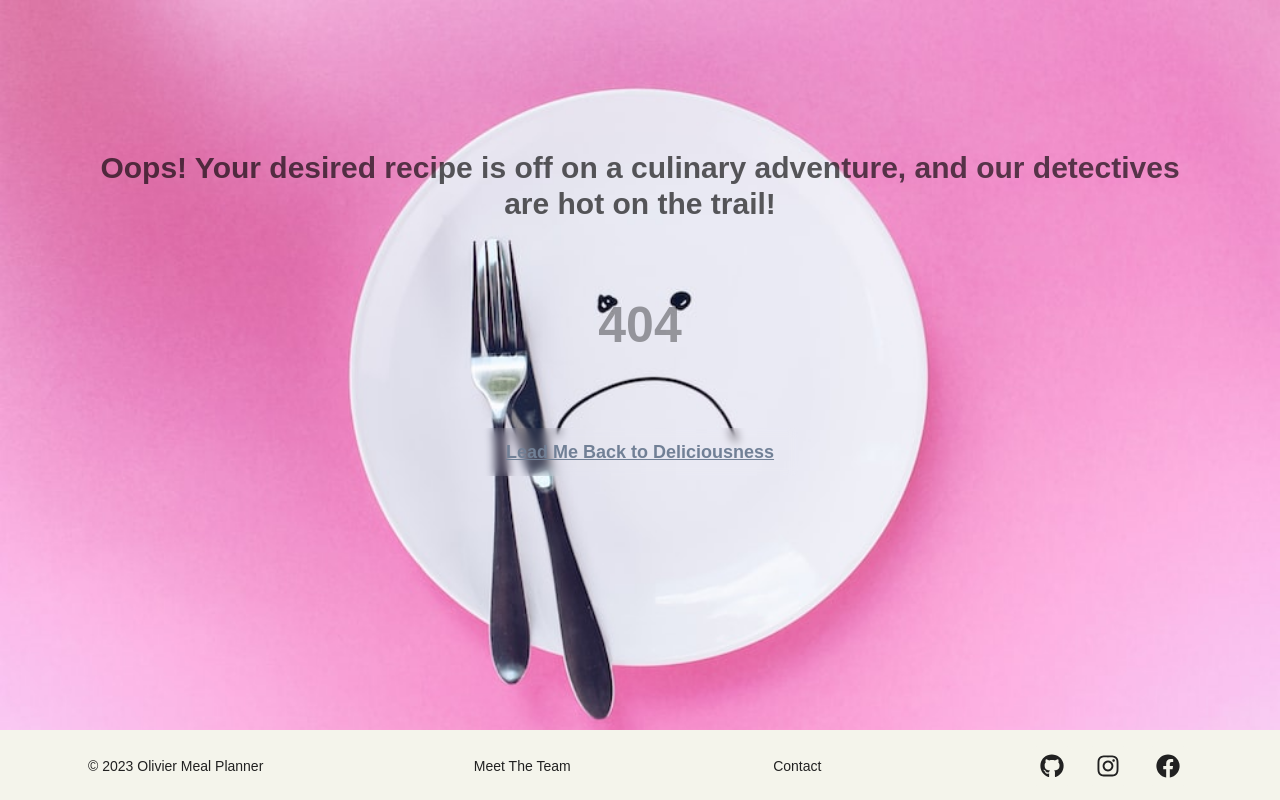
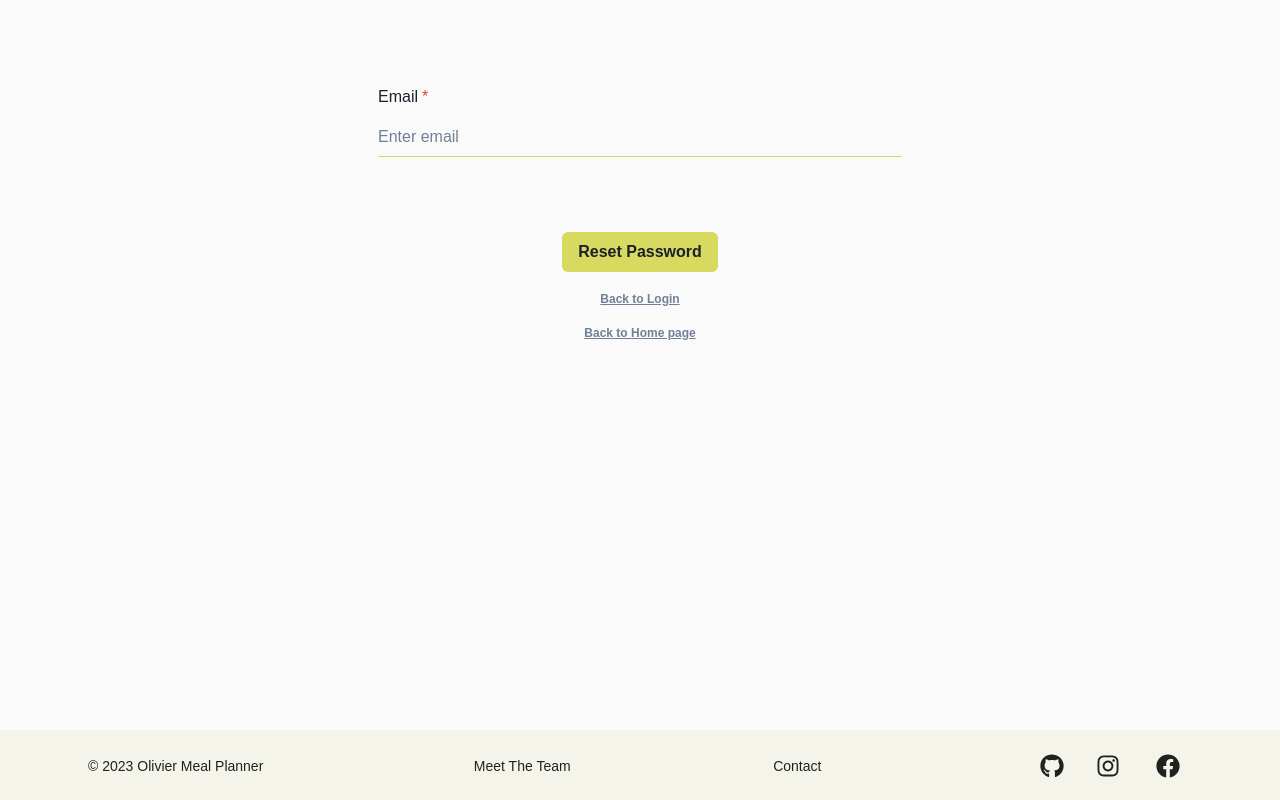
Before and after one commit to Code-the-Dream-School/dd-prac-team1-front, a React (Create React App) app: page /forget-password in a window 1280 px wide. Before the commit this address had no page. Built offline with nearby package versions, Linux system fonts and the light colour scheme.

Commit message:
reset password logic

```diff
--- /dev/null
+++ b/src/components/Login/ForgetPassword.tsx
@@ -0,0 +1,106 @@
+import { useState } from "react";
+import {
+  Box,
+  Button,
+  Center,
+  Container,
+  Flex,
+  FormControl,
+  FormLabel,
+  Input,
+  Text,
+  useToast
+} from "@chakra-ui/react";
+import { useNavigate } from "react-router-dom";
+import { forgetPassword } from "../../utils/fetchData";
+
+const ForgetPassword = () => {
+  const [isSended, setIsSended] = useState(false);
+  const toast = useToast();
+  const navigate = useNavigate();
+  const navigateToLogin = () => {
+    navigate("/login");
+  };
+  const navigateToHome = () => {
+    navigate("/");
+  };
+
+  const handleResetEmail = (e: any) => {
+    e.preventDefault();
+    const data = new FormData(e.target);
+    const emailObj = Object.fromEntries(data.entries());
+    forgetPassword(emailObj)
+      .then(response => {
+        console.log(response);
+        toast({
+          title: "",
+          description: "",
+          status: "success",
+          duration: 4000,
+          isClosable: true,
+          position: "top",
+          render: () => (
+            <>
+              <Box p="7" bg="green" borderRadius="5">
+                {response.data.message}
+              </Box>
+            </>
+          )
+        });
+        setIsSended(true);
+        e.target.reset();
+      })
+      .catch(error => {
+        console.log(error);
+        toast({
+          title: "Error",
+          description: `${
+            error?.response?.data?.msg ||
+            error?.response?.data?.message?.error ||
+            error?.response?.data?.error ||
+            error?.response?.data ||
+            error?.message ||
+            "unknown error"
+          }`,
+          status: "error",
+          duration: 3000,
+          isClosable: true,
+          position: "top"
+        });
+      });
+  };
+
+  return (
+    <Container maxW="xl" mt="50">
+      <Box as="form" onSubmit={handleResetEmail}>
+        <Box p="10px">
+          <FormControl isRequired marginY="25">
+            <FormLabel htmlFor="resetEmail">Email</FormLabel>
+            <Input
+              type="email"
+              id="resetEmail"
+              variant="flushed"
+              name="email"
+              placeholder="Enter email"
+            />
+          </FormControl>
+        </Box>
+        <Center mt="10">
+          <Button variant="solid" type="submit" isDisabled={isSended}>
+            Reset Password
+          </Button>
+        </Center>
+      </Box>
+      <Flex alignItems="center" justifyContent="center" flexDirection="column">
+        <Button variant="link" size="xs" mt="5" onClick={navigateToLogin}>
+          <Text as="ins">Back to Login</Text>
+        </Button>
+        <Button variant="link" size="xs" mt="5" onClick={navigateToHome}>
+          <Text as="ins">Back to Home page</Text>
+        </Button>
+      </Flex>
+    </Container>
+  );
+};
+
+export default ForgetPassword;
--- a/src/components/Login/Login.tsx
+++ b/src/components/Login/Login.tsx
@@ -4,6 +4,7 @@ import {
   Button,
   Center,
   Container,
+  Flex,
   FormControl,
   FormErrorMessage,
   FormLabel,
@@ -27,6 +28,9 @@ const Login = () => {
   const navigate = useNavigate();
   const navigateToRegister = () => {
     navigate("/register");
+  };
+  const navigateToForgetPassword = () => {
+    navigate("/forget-password");
   };
   const handleShowPassword = () => {
     if (type === "password") {
@@ -133,11 +137,18 @@ const Login = () => {
           </Button>
         </Center>
       </Box>
-      <Center>
+      <Flex alignItems="center" justifyContent="center" flexDirection="column">
+        <Button
+          variant="link"
+          size="xs"
+          mt="5"
+          onClick={navigateToForgetPassword}>
+          <Text as="ins">Forget password?</Text>
+        </Button>
         <Button variant="link" size="xs" mt="5" onClick={navigateToRegister}>
-          <Text as="ins">or create an account</Text>
+          <Text as="ins">Create an account</Text>
         </Button>
-      </Center>
+      </Flex>
     </Container>
   );
 };
--- a/src/index.tsx
+++ b/src/index.tsx
@@ -17,6 +17,7 @@ import EditRecipe from "./components/EditRecipe/EditRecipe";
 import Planner from "./components/Planner/Planner";
 import ShoppingList from "./components/ShoppingList/ShoppingList";
 import NotFound from "./components/Layout/NotFound";
+import ForgetPassword from "./components/Login/ForgetPassword";
 import theme from "./CustomTheme";
 import RecipeManual from "./components/RecipeManual/RecipeManual";
 
@@ -27,9 +28,10 @@ root.render(
       <BrowserRouter>
         <Box flexGrow={1}>
           <Routes>
-              <Route path="/" element={<Home />} />
+            <Route path="/" element={<Home />} />
             <Route path="/register" element={<Register />} />
             <Route path="/login" element={<Login />} />
+            <Route path="/forget-password" element={<ForgetPassword />} />
             <Route element={<Layout />}>
               <Route path="/search-choice" element={<SearchChoice />} />
               <Route path="/ai-recipe" element={<SearchAI />} />
@@ -49,7 +51,7 @@ root.render(
             <Route path="/*" element={<NotFound />} />
           </Routes>
         </Box>
-        <Footer/>
+        <Footer />
       </BrowserRouter>
     </ChakraProvider>
   </Box>
--- a/src/utils/fetchData.tsx
+++ b/src/utils/fetchData.tsx
@@ -56,6 +56,20 @@ export const searchAI = (search: string, values: Array<string>) => {
       headers: {
         "Content-Type": "application/json",
         "Authorization": `Bearer ${jwtToken}`
+      }
+    }
+  );
+};
+
+export const forgetPassword = (email: object) => {
+  return axios.post(
+    "http://localhost:3000/api/v1/auth/forget-password",
+    {
+      ...email
+    },
+    {
+      headers: {
+        "Content-Type": "application/json"
       }
     }
   );
```
